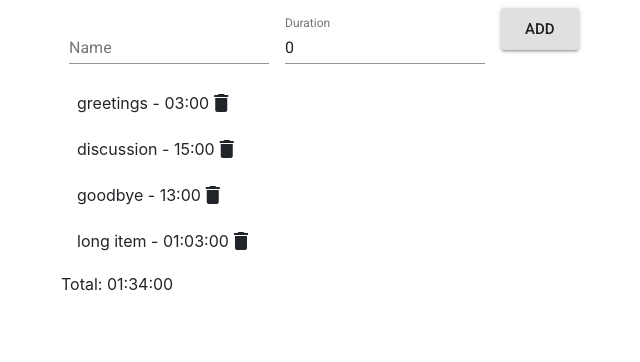
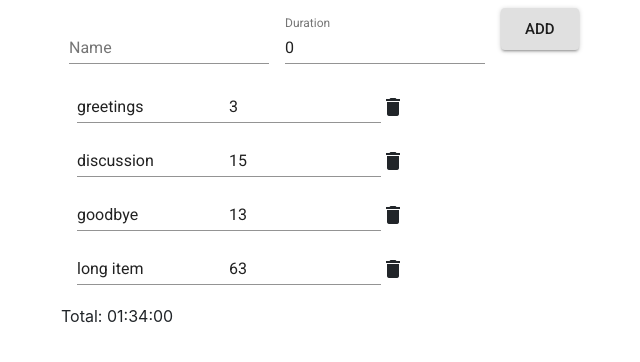
Before and after one commit to mateuszo/agenda-timer, a React (Create React App) app: page / in a window 1280 px wide. Shown: the top 362 px of the page, without its empty margins (279-919 px from the left). Built offline with nearby package versions, Linux system fonts and the light colour scheme.

Commit message:
Make list item editable

```diff
--- a/src/components/Item.js
+++ b/src/components/Item.js
@@ -1,5 +1,6 @@
 import React, { Component } from 'react';
 import ListItem from '@material-ui/core/ListItem';
+import Input from '@material-ui/core/Input';
 
 import { minutesToString } from '../utils/utils';
 
@@ -16,10 +17,16 @@ class Item extends Component {
     render() {
       return (
         <ListItem button>
-          {this.props.item.name} - {minutesToString(this.props.item.duration)}
-          <i onClick={this.deleteThis} class="material-icons">
-          delete
-          </i>
+          <Input
+            defaultValue={this.props.item.name}
+            inputProps={{'aria-label': 'Name',}}
+          />
+          <Input
+            defaultValue={this.props.item.duration}
+            inputProps={{'aria-label': 'Duration',}}
+            type="number"
+          />
+          <i onClick={this.deleteThis} class="material-icons">delete</i>
         </ListItem>
       )
     }
```
